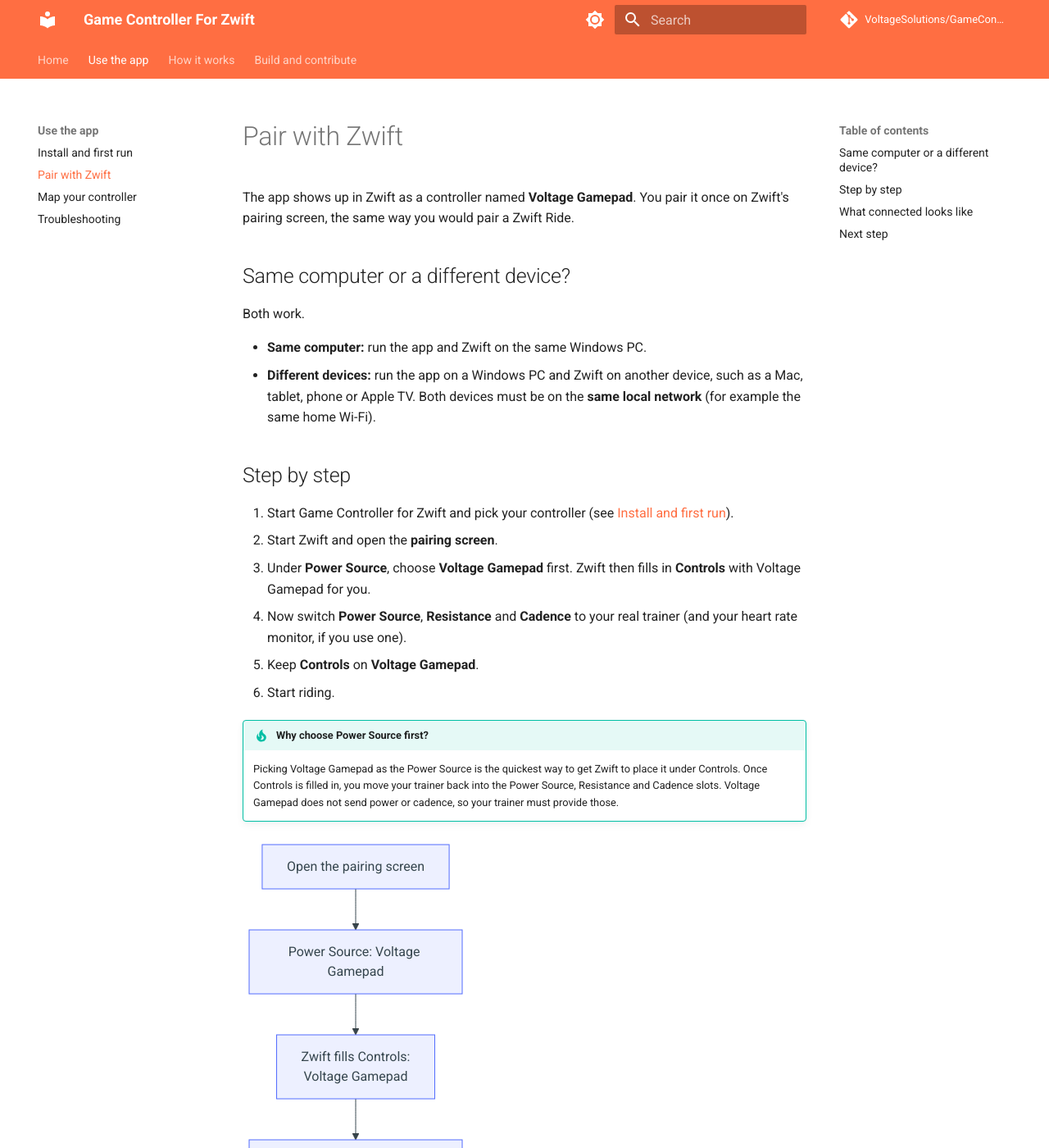
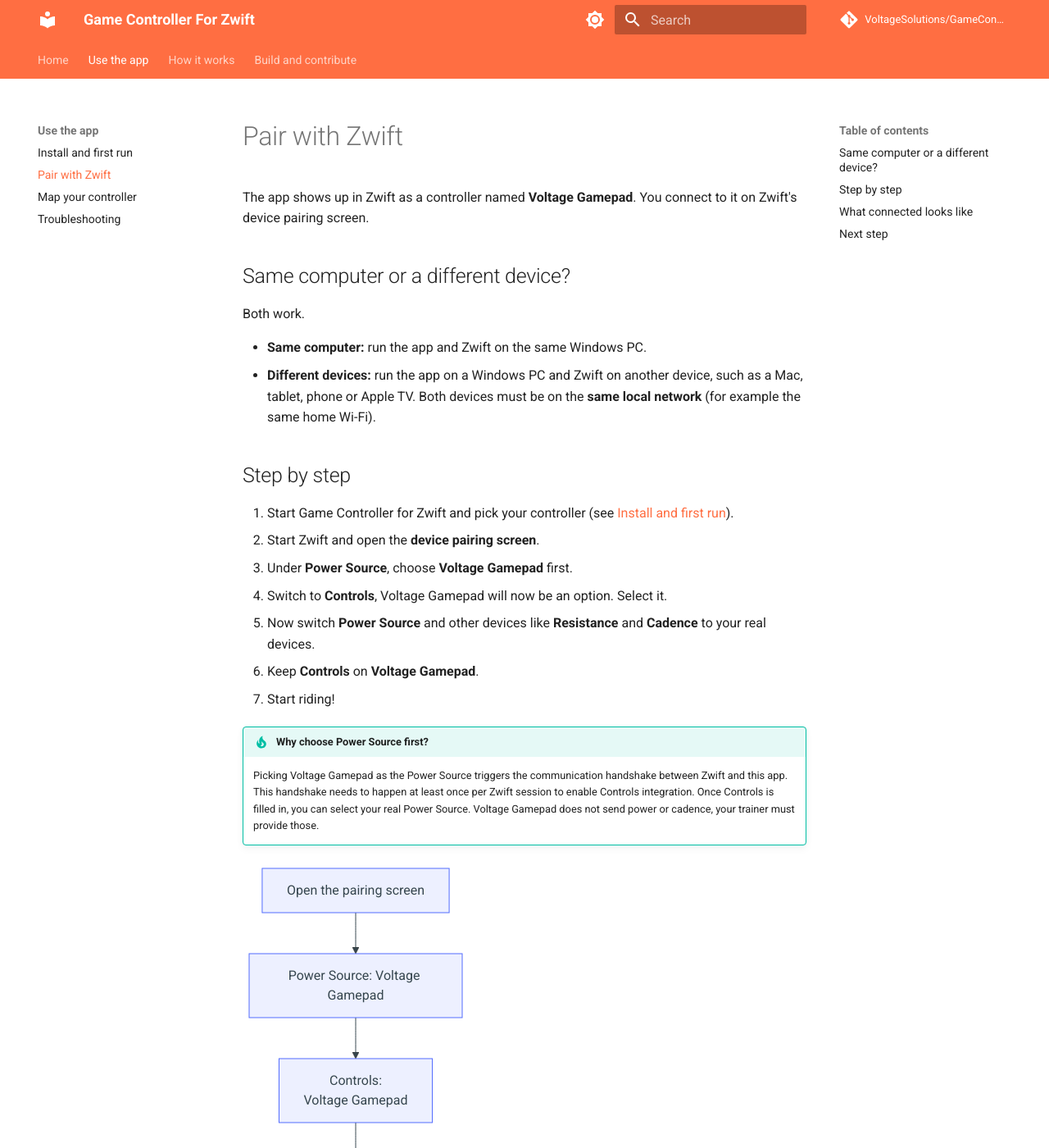
Before and after one commit to VoltageSolutions/GameControllerForZwift, an MkDocs documentation site: the page built from docs/use/pair-with-zwift.md, in a window 1280 px wide and 1400 px high. Shown: the whole window at 82% size. Built offline with MkDocs 1.6.1 and Material for MkDocs 9.7.7, drawn with Linux system fonts in a browser that asks for light colours; comment, search, counter and statistics services are not loaded.

Commit message:
Improved usage docs.

````diff
--- a/docs/use/pair-with-zwift.md
+++ b/docs/use/pair-with-zwift.md
@@ -1,6 +1,6 @@
 # Pair with Zwift
 
-The app shows up in Zwift as a controller named **Voltage Gamepad**. You pair it once on Zwift's pairing screen, the same way you would pair a Zwift Ride.
+The app shows up in Zwift as a controller named **Voltage Gamepad**. You connect to it on Zwift's device pairing screen.
 
 ## Same computer or a different device?
 
@@ -12,19 +12,20 @@ Both work.
 ## Step by step
 
 1. Start Game Controller for Zwift and pick your controller (see [Install and first run](install.md)).
-2. Start Zwift and open the **pairing screen**.
-3. Under **Power Source**, choose **Voltage Gamepad** first. Zwift then fills in **Controls** with Voltage Gamepad for you.
-4. Now switch **Power Source**, **Resistance** and **Cadence** to your real trainer (and your heart rate monitor, if you use one).
-5. Keep **Controls** on **Voltage Gamepad**.
-6. Start riding.
+1. Start Zwift and open the **device pairing screen**.
+1. Under **Power Source**, choose **Voltage Gamepad** first.
+1. Switch to **Controls**, Voltage Gamepad will now be an option. Select it.
+1. Now switch **Power Source** and other devices like **Resistance** and **Cadence** to your real devices.
+1. Keep **Controls** on **Voltage Gamepad**.
+1. Start riding!
 
 !!! tip "Why choose Power Source first?"
-    Picking Voltage Gamepad as the Power Source is the quickest way to get Zwift to place it under Controls. Once Controls is filled in, you move your trainer back into the Power Source, Resistance and Cadence slots. Voltage Gamepad does not send power or cadence, so your trainer must provide those.
+    Picking Voltage Gamepad as the Power Source triggers the communication handshake between Zwift and this app. This handshake needs to happen at least once per Zwift session to enable Controls integration. Once Controls is filled in, you can select your real Power Source. Voltage Gamepad does not send power or cadence, your trainer must provide those.
 
 ```mermaid
 flowchart TD
     a["Open the pairing screen"] --> b["Power Source: Voltage Gamepad"]
-    b --> c["Zwift fills Controls:<br/>Voltage Gamepad"]
+    b --> c["Controls:<br/>Voltage Gamepad"]
     c --> d["Power Source, Resistance, Cadence:<br/>your trainer"]
     d --> e["Controls stays on<br/>Voltage Gamepad"]
     e --> f["Ride On!"]
````
Also changed, not shown: docs/index.md (+4 -5 lines), docs/use/install.md (+2 -2 lines), docs/use/map-your-controller.md (+2 -4 lines).
